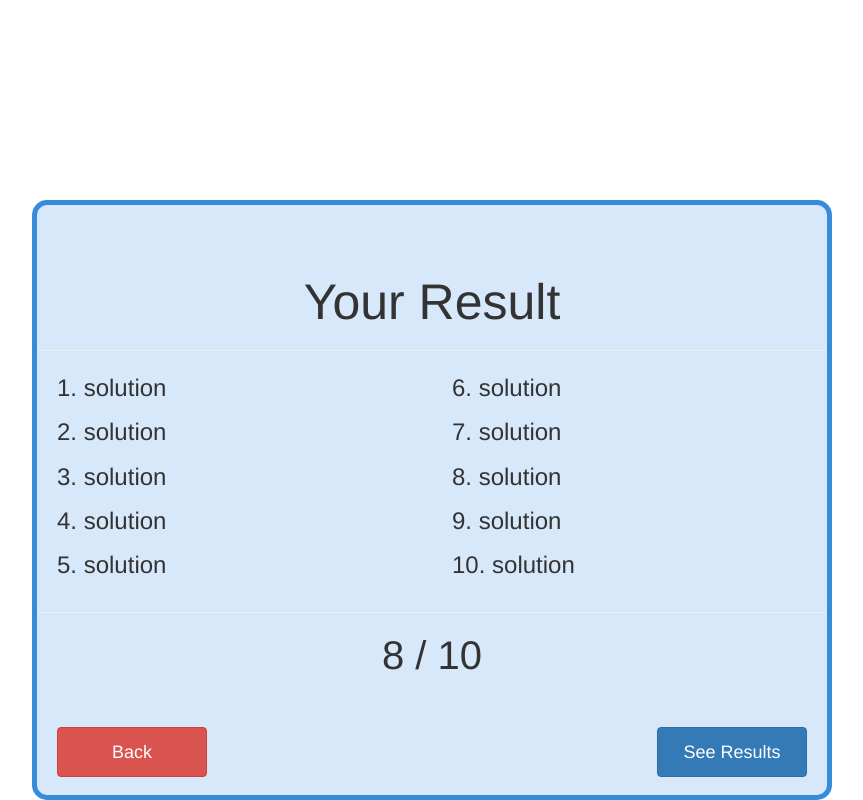
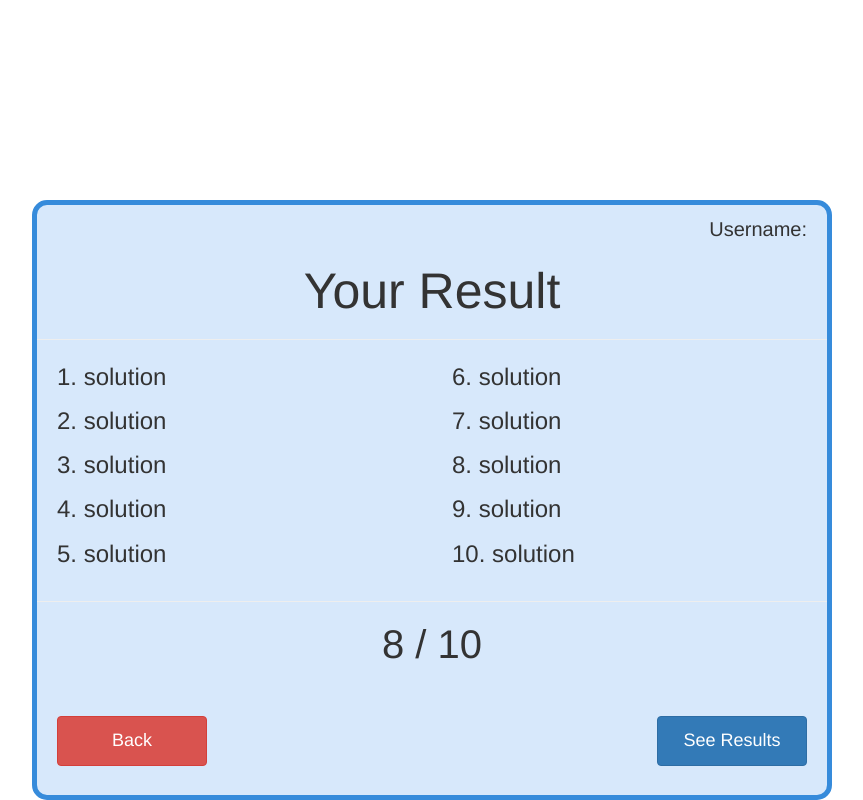
Before and after one commit to karlomance/Quiz, an Angular app in the folder quiz/: page /quiz in a window 1280 px wide. Both pictures are taken after a click on the button "Submit". Shown: the part 50-850 px from the top of the page, without its empty margins (208-1071 px from the left). Built offline with nearby package versions, Linux system fonts and the light colour scheme.

Commit message:
Added SharedNameService and used it for implements username dynamically.

```diff
--- a/quiz/src/app/app.module.ts
+++ b/quiz/src/app/app.module.ts
@@ -8,6 +8,9 @@ import { LoginPageComponent } from './login-page/login-page.component';
 import { QuizStuctureComponent } from './quiz-stucture/quiz-stucture.component';
 import { SubmitResultComponent } from './submit-result/submit-result.component';
 import { ResultsComponent } from './results/results.component';
+import { FormsModule } from '@angular/forms';
+
+import { ShareNameService } from 'src/playerName.service';
 
 import { Routes, RouterModule } from '@angular/router';
 
@@ -29,11 +32,12 @@ const appRoutes: Routes = [
     ResultsComponent,
   ],
   imports: [
+    FormsModule,
     BrowserModule,
     AppRoutingModule,
     RouterModule.forRoot(appRoutes)
   ],
-  providers: [],
+  providers: [ShareNameService],
   bootstrap: [AppComponent]
 })
 export class AppModule { }
--- a/quiz/src/app/login-page/login-page.component.html
+++ b/quiz/src/app/login-page/login-page.component.html
@@ -3,10 +3,11 @@
         <div id="header">
             <div id="name">
                 <label for="name">Enter name:</label>
-                <input id="text-input" type="text" placeholder="Name">
+                <input id="text-input" type="text" placeholder="Name" [(ngModel)]="playerName">
+
             </div>
             <div  id="button-start">
-                <button id="start-quiz" class="btn btn-primary" (click)="playQuiz()">Go !!!</button>
+                <button id="start-quiz" class="btn btn-primary" (click)="playQuiz(playerName)">Go !!!</button>
             </div>
         </div>
         <div id="footer">
--- a/quiz/src/app/login-page/login-page.component.ts
+++ b/quiz/src/app/login-page/login-page.component.ts
@@ -1,5 +1,6 @@
-import { Component, OnInit } from '@angular/core';
+import { Component, OnInit} from '@angular/core';
 import { Router } from '@angular/router';
+import { ShareNameService } from 'src/playerName.service';
 
 @Component({
   selector: 'app-login-page',
@@ -7,13 +8,17 @@ import { Router } from '@angular/router';
   styleUrls: ['./login-page.component.css']
 })
 export class LoginPageComponent implements OnInit {
+  playerName: string;
 
-  constructor(private router: Router) { }
+  constructor(private router: Router, private shareNameService: ShareNameService) { }
 
   ngOnInit(): void {
   }
 
-  playQuiz(){
+  playQuiz(playerName: string){
+    this.shareNameService.setPlayerName(playerName);
+
+
     this.router.navigate(['/quiz'])
   }
   previousPage(){
--- a/quiz/src/app/quiz-stucture/quiz-stucture.component.html
+++ b/quiz/src/app/quiz-stucture/quiz-stucture.component.html
@@ -2,7 +2,7 @@
     <div id="quiz-container">
         <div id="header">
             <div id="username">
-                <p>Username: Karlo</p>
+                <p>Username: {{playerName}}</p>
             </div>
             <h1>Quiz</h1>
             <p>You have to answer all this questions right !</p>
--- a/quiz/src/app/quiz-stucture/quiz-stucture.component.ts
+++ b/quiz/src/app/quiz-stucture/quiz-stucture.component.ts
@@ -1,5 +1,7 @@
 import { Component, OnInit } from '@angular/core';
 import { Router } from '@angular/router';
+
+import { ShareNameService } from 'src/playerName.service';
 
 @Component({
   selector: 'app-quiz-stucture',
@@ -7,10 +9,12 @@ import { Router } from '@angular/router';
   styleUrls: ['./quiz-stucture.component.css']
 })
 export class QuizStuctureComponent implements OnInit {
+  playerName: string = '';
 
-  constructor(private router: Router) { }
+  constructor(private router: Router, private shareNameService: ShareNameService) { }
 
   ngOnInit(): void {
+    this.playerName = this.shareNameService.getPlayerName()
   }
 
   submitResult(){
--- a/quiz/src/app/submit-result/submit-result.component.css
+++ b/quiz/src/app/submit-result/submit-result.component.css
@@ -13,8 +13,14 @@
 }
 #header {
     text-align: center;
-    padding-top: 50px;
+    padding-top: 10px;
 }
+#username {
+    text-align: right;
+    margin-right: 20px;
+    font-size: 20px;
+}
+
 #header h1{
     font-size: 50px;
 }
--- a/quiz/src/app/submit-result/submit-result.component.html
+++ b/quiz/src/app/submit-result/submit-result.component.html
@@ -1,6 +1,9 @@
 <div id="container">
     <div id="page">
         <div id="header">
+            <div id="username">
+                <p>Username: {{playerName}}</p>
+            </div>
             <h1>Your Result</h1>
         </div>
         <hr>
--- a/quiz/src/app/submit-result/submit-result.component.ts
+++ b/quiz/src/app/submit-result/submit-result.component.ts
@@ -1,5 +1,7 @@
 import { Component, OnInit } from '@angular/core';
 import { Router } from '@angular/router';
+
+import { ShareNameService } from 'src/playerName.service';
 
 @Component({
   selector: 'app-submit-result',
@@ -7,10 +9,12 @@ import { Router } from '@angular/router';
   styleUrls: ['./submit-result.component.css']
 })
 export class SubmitResultComponent implements OnInit {
+  playerName: string = '';
 
-  constructor(private router: Router) { }
+  constructor(private router: Router, private sharedNameService: ShareNameService) { }
 
   ngOnInit(): void {
+    this.playerName = this.sharedNameService.getPlayerName()
   }
 
   previousPage(){
--- /dev/null
+++ b/quiz/src/playerName.service.ts
@@ -0,0 +1,15 @@
+import { Injectable } from '@angular/core';
+
+@Injectable({
+    providedIn: 'root'
+})
+export class ShareNameService {
+    private playerName: string = '';
+
+    setPlayerName(name: string): void{
+        this.playerName = name;
+    }
+    getPlayerName(): string {
+        return this.playerName;
+    }
+}
```
